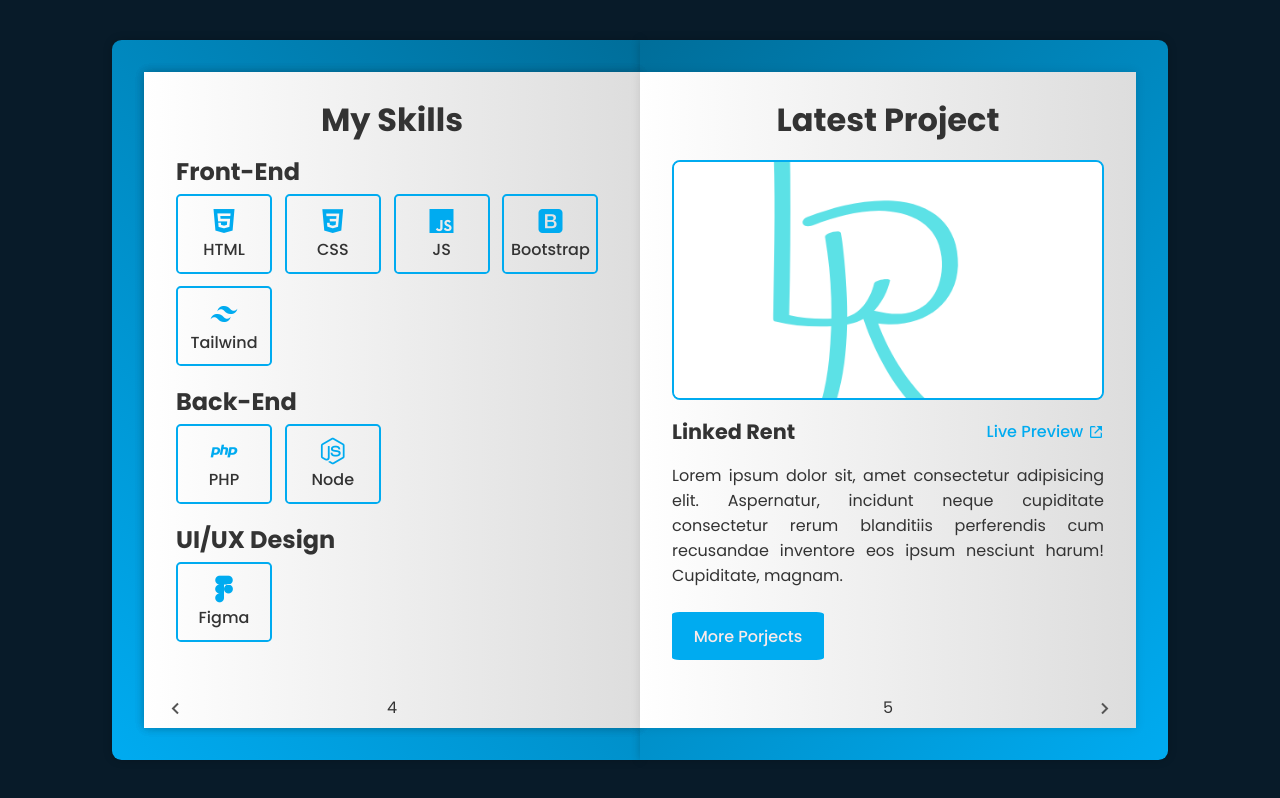
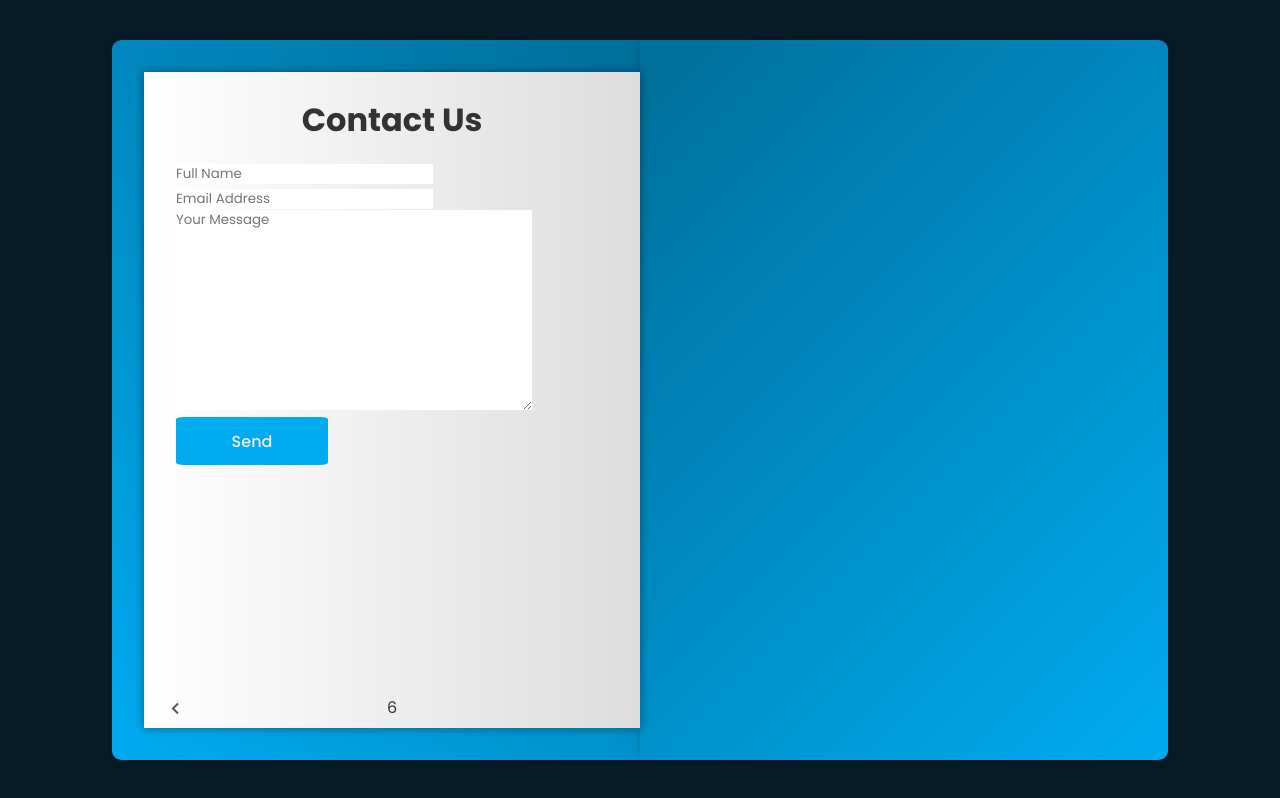
Before and after one commit to Welhan/caisProtofolio, a plain HTML site: page index.html in a window 1280 px wide. Drawn offline with nearby package versions, Linux system fonts and the light colour scheme.

```diff
--- a/assets/style.css
+++ b/assets/style.css
@@ -388,3 +388,9 @@
 .portofolio-box .info-box p{
     text-align: justify;
 }
+
+.portofolio-box .btn-box{
+    display: flex;
+    justify-content: center;
+    align-items: center;
+}
--- a/index.html
+++ b/index.html
@@ -196,14 +196,14 @@
             <span class="number-page">4</span>
 
             <!-- prev btn -->
-            <span class="nextprev-btn back" data-page="turn-2">
+            <span class="nextprev-btn back" data-page="turn-1">
               <i class="bx bx-chevron-left"></i>
             </span>
           </div>
         </div>
 
         <!-- page 5 & 6 -->
-        <div class="book-page page-right" id="turn-3">
+        <div class="book-page page-right turn" id="turn-3">
           <!-- Page 5 (Projects) -->
           <div class="page-front">
             <h1 class="title">Latest Project</h1>
@@ -234,7 +234,7 @@
             <span class="number-page">5</span>
 
             <!-- next btn -->
-            <span class="nextprev-btn" data-page="turn-2">
+            <span class="nextprev-btn" data-page="turn-3">
               <i class="bx bx-chevron-right"></i>
             </span>
           </div>
@@ -242,10 +242,39 @@
           <div class="page-back">
             <h1 class="title">Contact Us</h1>
 
+            <div class="contact-box">
+              <form action="#">
+                <input
+                  type="text"
+                  class="field"
+                  placeholder="Full Name"
+                  required
+                />
+                <input
+                  type="email"
+                  class="field"
+                  placeholder="Email Address"
+                  required
+                />
+
+                <textarea
+                  name="message"
+                  id="message"
+                  cols="30"
+                  rows="10"
+                  class="field"
+                  placeholder="Your Message"
+                  required
+                ></textarea>
+
+                <button type="submit" class="btn">Send</button>
+              </form>
+            </div>
+
             <span class="number-page">6</span>
 
             <!-- prev btn -->
-            <span class="nextprev-btn back" data-page="turn-3">
+            <span class="nextprev-btn back" data-page="turn-2">
               <i class="bx bx-chevron-left"></i>
             </span>
           </div>
```
